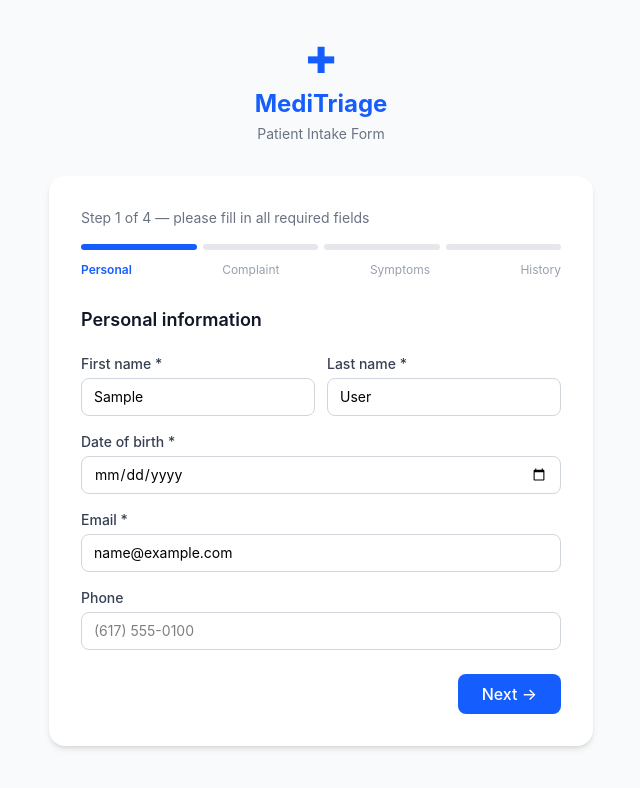
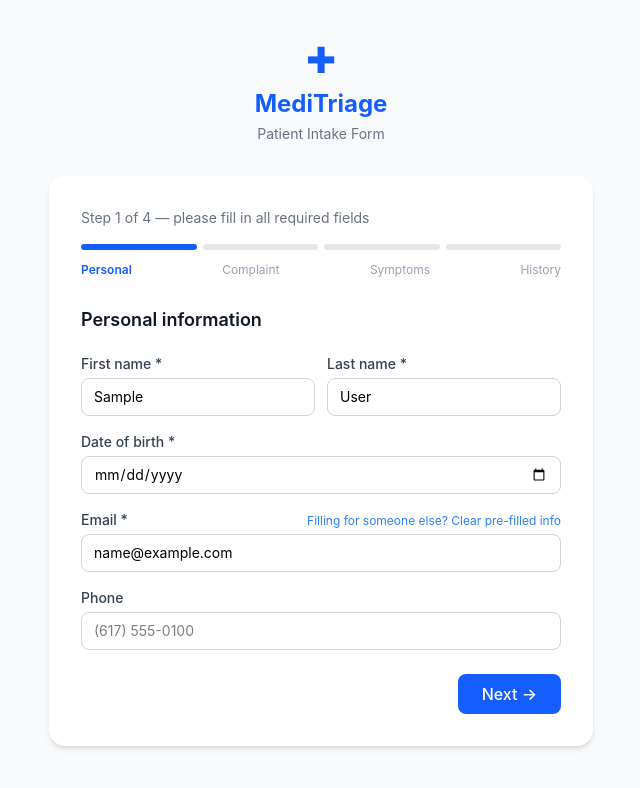
Before and after one commit to PrateekKacham/meditriage, a React (Vite) app in the folder frontend/: page / in a window 1280 px wide. Shown: the top 788 px of the page, without its empty margins (319-959 px from the left). Built offline with nearby package versions, Linux system fonts and the light colour scheme; sample sign-in values are in the browser's storage.

Commit message:
Fix dashboard nav, dynamic welcome message, portal status badge, clear prefill option

```diff
--- a/frontend/src/components/Steps.jsx
+++ b/frontend/src/components/Steps.jsx
@@ -66,7 +66,18 @@ export function StepOne({ data, update, onNext }) {
       </div>
 
       <div className={fieldCls}>
-        <label className={labelCls}>Email *</label>
+        <div className="flex items-baseline justify-between mb-1">
+          <label className={labelCls} style={{ marginBottom: 0 }}>Email *</label>
+          {localStorage.getItem('user') && (
+            <button
+              type="button"
+              onClick={() => update({ firstName: '', lastName: '', email: '' })}
+              className="text-xs text-blue-500 hover:underline cursor-pointer"
+            >
+              Filling for someone else? Clear pre-filled info
+            </button>
+          )}
+        </div>
         <input
           type="email"
           className={inputCls}
--- a/frontend/src/pages/Dashboard.jsx
+++ b/frontend/src/pages/Dashboard.jsx
@@ -112,7 +112,6 @@ export default function Dashboard() {
         <div className="flex items-center gap-2">
           <span className="text-white text-xl">✚</span>
           <span className="text-white text-lg font-bold tracking-wide">MediTriage</span>
-          <Link to="/" className="text-blue-200 hover:text-white text-sm ml-6">← Intake Form</Link>
         </div>
         <div className="flex items-center gap-4">
           <span className="text-blue-200 text-sm font-medium">Doctor Dashboard</span>
--- a/frontend/src/pages/Portal.jsx
+++ b/frontend/src/pages/Portal.jsx
@@ -9,6 +9,18 @@ const URGENCY_BADGE = {
   'Urgent':      'bg-orange-100 text-orange-800 border border-orange-300',
   'Semi-Urgent': 'bg-yellow-100 text-yellow-800 border border-yellow-300',
   'Non-Urgent':  'bg-green-100 text-green-800 border border-green-300',
+};
+
+const STATUS_BADGE = {
+  'pending':         'bg-gray-100 text-gray-600 border border-gray-300',
+  'seen':            'bg-green-100 text-green-700 border border-green-300',
+  'needs-follow-up': 'bg-blue-100 text-blue-700 border border-blue-300',
+};
+
+const STATUS_LABEL = {
+  'pending':         'Pending',
+  'seen':            'Seen',
+  'needs-follow-up': 'Needs follow-up',
 };
 
 const URGENCY_LEFT_BORDER = {
@@ -81,7 +93,7 @@ export default function Portal() {
         {/* ── Welcome message ── */}
         <div className="mb-6">
           <h1 className="text-2xl font-bold text-gray-900">
-            Welcome back, {user?.firstName}!
+            {!loading && submissions.length > 0 ? 'Welcome back' : 'Welcome'}, {user?.firstName}!
           </h1>
           <p className="text-sm text-gray-500 mt-1">Your intake submission history</p>
         </div>
@@ -102,8 +114,11 @@ export default function Portal() {
         ) : (
           <div className="flex flex-col gap-4">
             {submissions.map(s => {
-              const borderCls = URGENCY_LEFT_BORDER[s.urgency] ?? 'border-l-4 border-gray-300';
-              const badgeCls  = URGENCY_BADGE[s.urgency]       ?? 'bg-gray-100 text-gray-700 border border-gray-300';
+              const borderCls    = URGENCY_LEFT_BORDER[s.urgency]             ?? 'border-l-4 border-gray-300';
+              const badgeCls     = URGENCY_BADGE[s.urgency]                   ?? 'bg-gray-100 text-gray-700 border border-gray-300';
+              const statusKey    = s.status || 'pending';
+              const statusCls    = STATUS_BADGE[statusKey]                    ?? STATUS_BADGE['pending'];
+              const statusLabel  = STATUS_LABEL[statusKey]                    ?? 'Pending';
               const submitted = s.createdAt
                 ? new Date(s.createdAt).toLocaleDateString('en-US', {
                     year: 'numeric', month: 'short', day: 'numeric',
@@ -115,12 +130,17 @@ export default function Portal() {
                   key={s._id}
                   className={`bg-white rounded-xl shadow-sm ${borderCls} px-5 py-4`}
                 >
-                  {/* Date + urgency badge */}
+                  {/* Date + urgency badge + status badge */}
                   <div className="flex items-center justify-between mb-2">
                     <span className="text-xs text-gray-400">Submitted {submitted}</span>
-                    <span className={`text-xs font-semibold px-2.5 py-0.5 rounded-full ${badgeCls}`}>
-                      {s.urgency ?? 'Pending review'}
-                    </span>
+                    <div className="flex items-center gap-1.5">
+                      <span className={`text-xs font-semibold px-2.5 py-0.5 rounded-full ${badgeCls}`}>
+                        {s.urgency ?? 'Pending review'}
+                      </span>
+                      <span className={`text-xs font-medium px-2.5 py-0.5 rounded-full ${statusCls}`}>
+                        {statusLabel}
+                      </span>
+                    </div>
                   </div>
 
                   {/* Chief complaint */}
```
